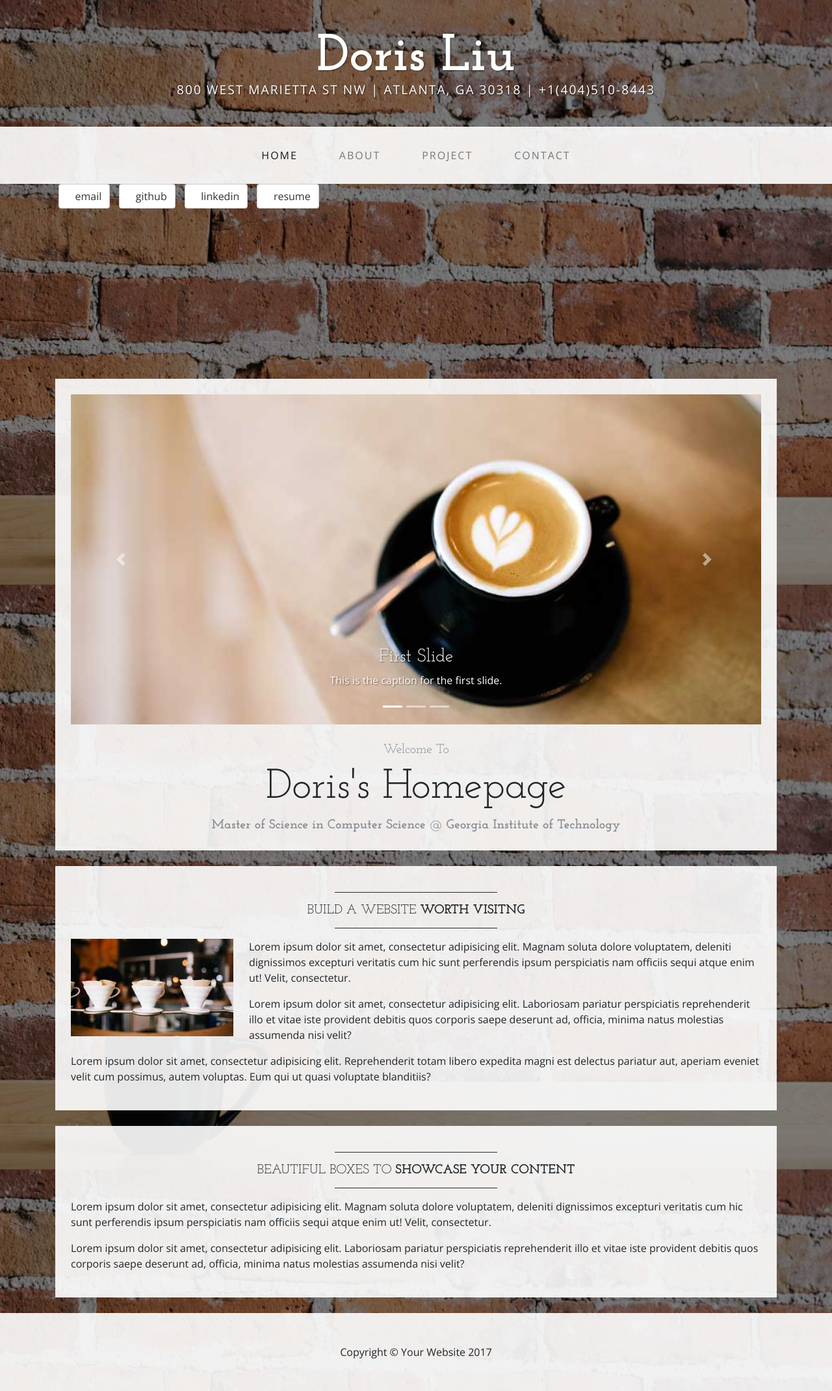
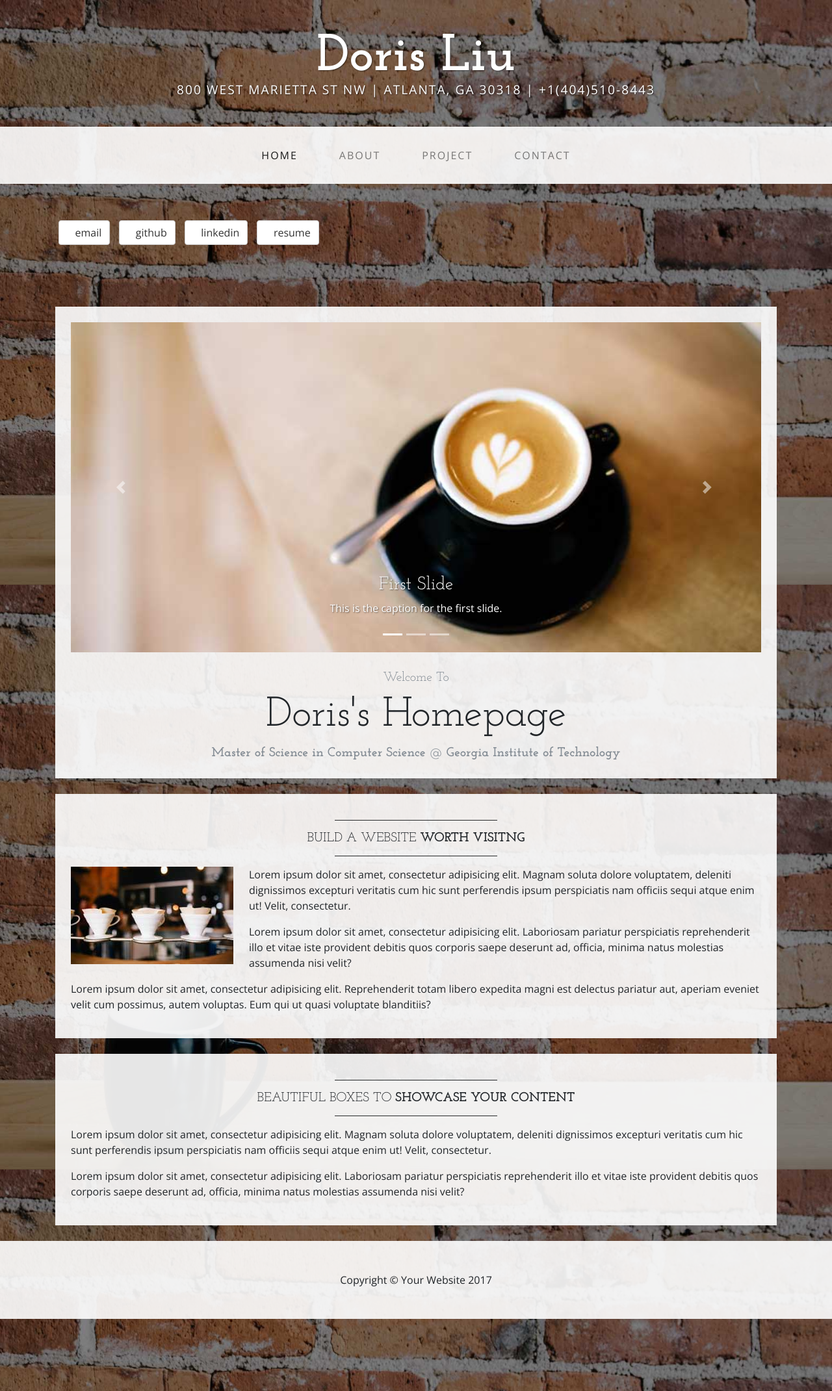
Before and after one commit to keikoatobe/keikoatobe.github.io, a Jekyll site: the page built from index.html, in a window 1280 px wide. Shown: the whole page at 65% size. Built offline with Jekyll 4.4.1, drawn with Linux system fonts in a browser that asks for light colours.

Commit message:
update css

```diff
--- a/css/business-casual.css
+++ b/css/business-casual.css
@@ -81,7 +81,8 @@ hr.divider {
 
 .intro-social {
     position: relative;
-    padding-bottom: 20%;
+    padding-top: 5%;
+    padding-bottom: 5%;
 }
 .social-click {
     position: relative;
```
